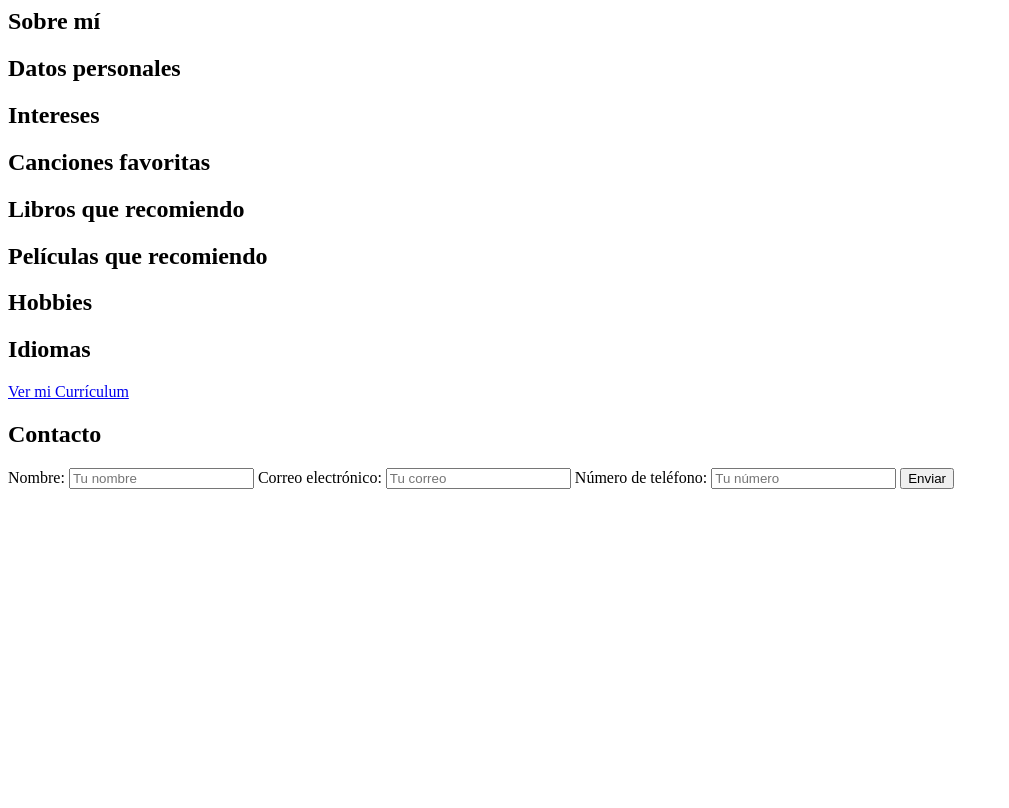
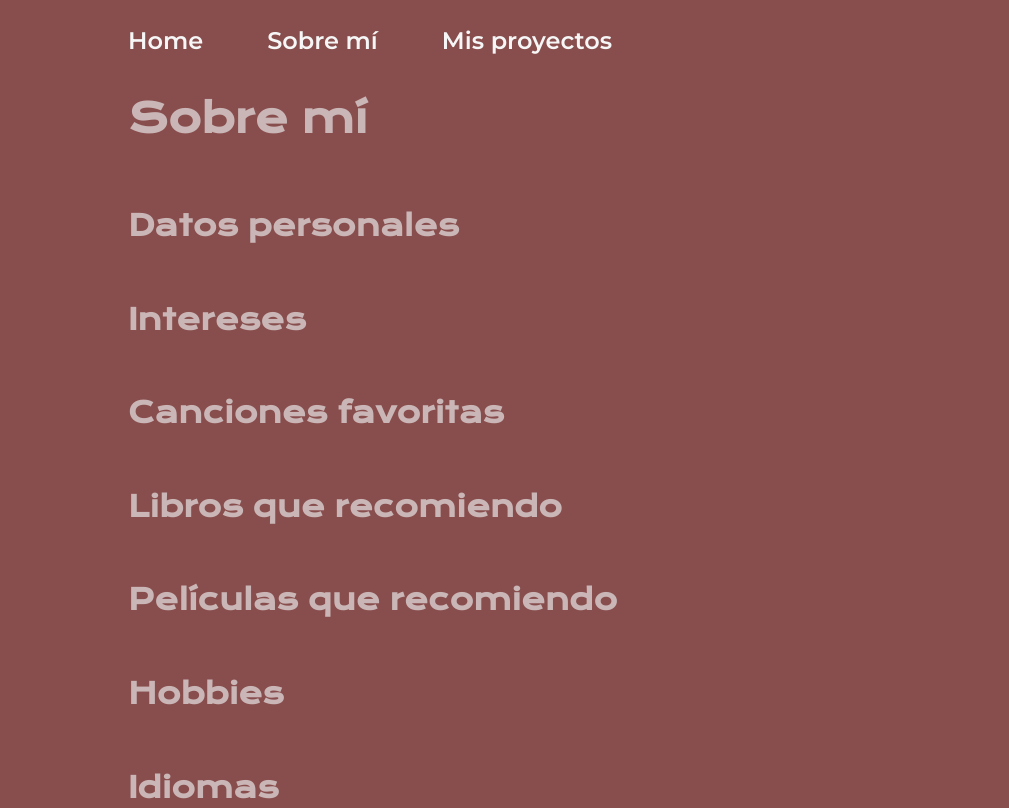
Before and after one commit to cami1289347/camspage, a plain HTML site: page about.html in a window 1280 px wide. Shown: the top 808 px of the page, without its empty margins (0-1009 px from the left). Drawn offline with nearby package versions, Linux system fonts and the light colour scheme.

Commit message:
Update about.html

```diff
--- a/about.html
+++ b/about.html
@@ -1,3 +1,210 @@
+<!DOCTYPE html>
+<html lang="es-mx">
+<head>
+    <meta charset="UTF-8" />
+    <meta name="viewport" content="width=device-width, initial-scale=1" />
+    <title>Sobre mí - Lucía Morán</title>
+    <style>
+        @import url('https://fonts.googleapis.com/css2?family=Krona+One&family=Montserrat:wght@400;600&display=swap');
+
+        * {
+            padding: 0;
+            margin: 0;
+            box-sizing: border-box;
+        }
+
+        body {
+            min-height: 100vh;
+            width: 100vw;
+            background-color: #884d4d;
+            color: #F6F6F6;
+            font-family: 'Montserrat', sans-serif;
+            display: flex;
+            flex-direction: column;
+            justify-content: space-between;
+        }
+
+        .header {
+            width: 100%;
+            padding: 2% 10%;
+            display: flex;
+            justify-content: space-between;
+            align-items: center;
+        }
+
+        .header__menu {
+            display: flex;
+            gap: 5vw;
+            flex-wrap: wrap;
+        }
+
+        .header__menu__link {
+            font-family: 'Montserrat', sans-serif;
+            font-size: 1.5rem;
+            font-weight: 600;
+            color: #F6F6F6;
+            text-decoration: none;
+            transition: color 0.3s ease;
+        }
+
+        .header__menu__link:hover {
+            color: #cab6b6;
+        }
+
+        main.presentacion {
+            padding: 1% 10% 5% 10%;
+            display: flex;
+            align-items: flex-start;
+            justify-content: space-between;
+            flex-wrap: wrap;
+            gap: 2rem;
+        }
+
+        .presentacion__contenido {
+            flex: 1 1 500px;
+            display: flex;
+            flex-direction: column;
+            gap: 1.5rem;
+        }
+
+        .presentacion__contenido__titulo {
+            font-family: 'Krona One', sans-serif;
+            font-size: 2.5rem;
+            color: #cab6b6;
+            margin-bottom: 1rem;
+        }
+
+        /* Secciones */
+        .datos-personales, .intereses, .canciones-fav, .libros, .peliculas, .hobbies, .idiomas, .curriculum, .contacto {
+            margin-top: 1.5rem;
+        }
+
+        h2 {
+            font-family: 'Krona One', sans-serif;
+            font-size: 1.8rem;
+            color: #cab6b6;
+            margin-bottom: 0.6rem;
+        }
+
+        ul {
+            list-style-type: disc;
+            padding-left: 1.5rem;
+            font-size: 1.2rem;
+            color: #F6F6F6;
+        }
+
+        ul li {
+            margin-bottom: 0.5rem;
+        }
+
+        .presentacion__imagen {
+            flex: 1 1 350px;
+            max-width: 400px;
+            border-radius: 8px;
+            object-fit: cover;
+            align-self: center;
+        }
+
+        /* Botón currículum */
+        .boton-curriculum {
+            display: inline-block;
+            margin-top: 1rem;
+            padding: 0.8rem 1.5rem;
+            background-color: #cab6b6;
+            color: #884d4d;
+            font-weight: 700;
+            font-family: 'Montserrat', sans-serif;
+            border-radius: 8px;
+            text-decoration: none;
+            transition: background-color 0.3s ease, color 0.3s ease;
+            max-width: max-content;
+        }
+
+        .boton-curriculum:hover {
+            background-color: #884d4d;
+            color: #cab6b6;
+        }
+
+        /* Formulario contacto */
+        .contacto form {
+            display: flex;
+            flex-direction: column;
+            gap: 1rem;
+            max-width: 400px;
+        }
+
+        .contacto label {
+            font-weight: 600;
+        }
+
+        .contacto input {
+            padding: 0.6rem;
+            font-size: 1rem;
+            border-radius: 5px;
+            border: none;
+            outline: none;
+        }
+
+        .contacto button {
+            background-color: #cab6b6;
+            color: #884d4d;
+            padding: 0.8rem;
+            font-weight: 700;
+            border: none;
+            border-radius: 8px;
+            cursor: pointer;
+            transition: background-color 0.3s ease, color 0.3s ease;
+            font-family: 'Montserrat', sans-serif;
+            font-size: 1rem;
+        }
+
+        .contacto button:hover {
+            background-color: #884d4d;
+            color: #cab6b6;
+        }
+
+        #mensaje-envio {
+            margin-top: 1rem;
+            color: #cab6b6;
+            font-weight: 600;
+            font-style: italic;
+        }
+
+        /* Footer */
+        .footer {
+            color: #F6F6F6;
+            background-color: #cab6b6;
+            padding: 1rem;
+            text-align: center;
+            font-family: 'Montserrat', sans-serif;
+            font-size: 1rem;
+            font-weight: 100;
+        }
+
+        /* Responsive */
+        @media (max-width: 768px) {
+            main.presentacion {
+                flex-direction: column;
+                padding: 3% 5%;
+            }
+
+            .presentacion__imagen {
+                max-width: 100%;
+                width: 100%;
+                margin-top: 2rem;
+            }
+        }
+    </style>
+</head>
+<body>
+    <header class="header">
+        <nav class="header__menu">
+            <a class="header__menu__link" href="index.html">Home</a>
+            <a class="header__menu__link" href="about.html">Sobre mí</a>
+            <a class="header__menu__link" href="proyectos.html">Mis proyectos</a>
+        </nav>
+    </header>
+<main class="presentacion">
 <section class="presentacion__contenido">
     <h1 class="presentacion__contenido__titulo">Sobre mí</h1>
 
```
